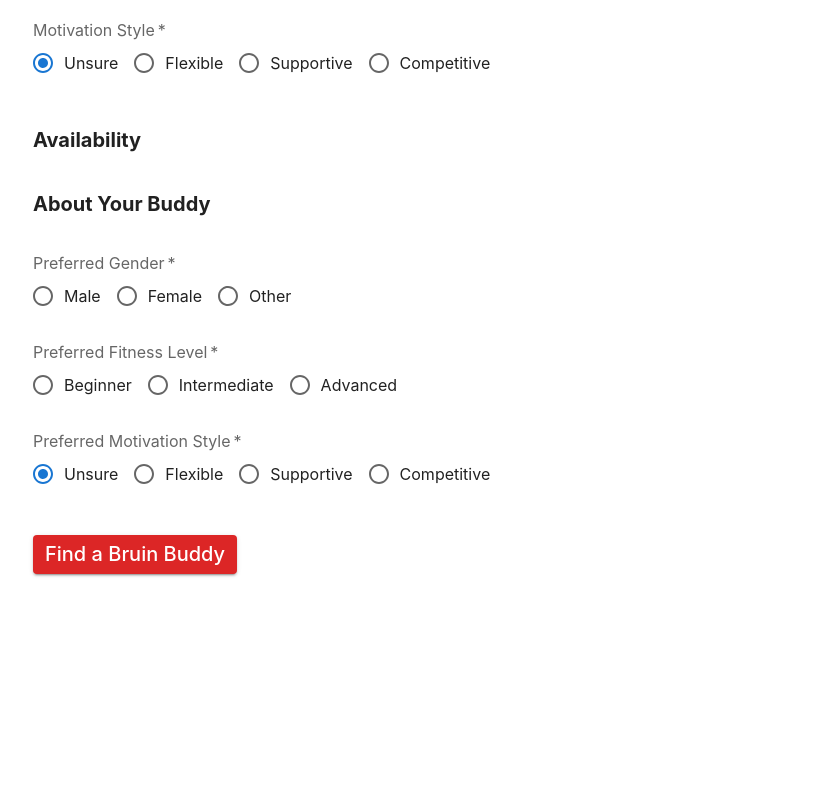
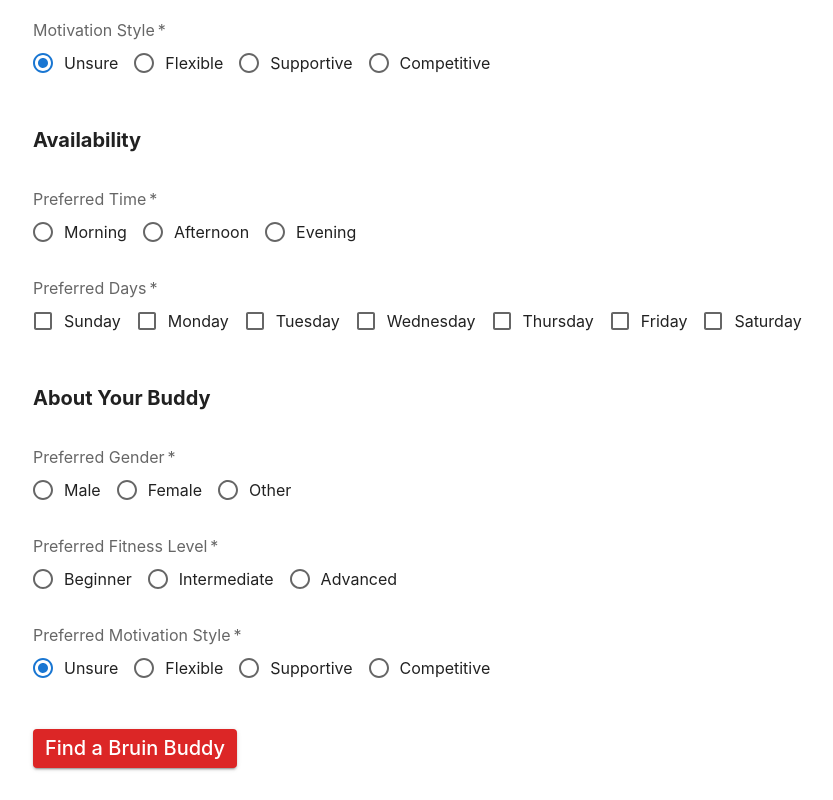
Before and after one commit to sveld03/cs35l_project, a React (Create React App) app in the folder healthyonthehill/: page /buddy in a window 1280 px wide. Shown: the part 1196-1996 px from the top of the page, without its empty margins (31-864 px from the left). Before the commit the page ends 1802 px from the top, so only its background shows below. Built offline with nearby package versions, Linux system fonts and the light colour scheme.

Commit message:
added availability

```diff
--- a/healthyonthehill/src/pages/BruinBuddy.js
+++ b/healthyonthehill/src/pages/BruinBuddy.js
@@ -10,6 +10,8 @@ import FormControl from '@mui/material/FormControl';
 import FormLabel from '@mui/material/FormLabel';
 import Container from '@mui/material/Container';
 import Button from '@mui/material/Button';
+import FormGroup from '@mui/material/FormGroup'
+import Checkbox from '@mui/material/Checkbox';
 
 const Section = ({ title, children }) => (
     <Box sx={{ mb: 4 }}>
@@ -99,8 +101,32 @@ const FitnessInfo = () => (
 
 const Availability = () => (
     <Section title="Availability">
+        <Box>
+            <FormControl margin="normal">
+                <FormLabel required>Preferred Time</FormLabel>
+                <RadioGroup row name="timeOfDay">
+                    <FormControlLabel value="Morning" control={<Radio />} label="Morning" />
+                    <FormControlLabel value="Afternoon" control={<Radio />} label="Afternoon" />
+                    <FormControlLabel value="Evening" control={<Radio />} label="Evening" />
+                </RadioGroup>
+            </FormControl>
+        </Box>
+        <Box>
+            <FormControl margin="normal">
+                <FormLabel required>Preferred Days</FormLabel>
+                <FormGroup row>
+                    <FormControlLabel control={<Checkbox />} label="Sunday" value="Sunday" />
+                    <FormControlLabel control={<Checkbox />} label="Monday" value="Monday" />
+                    <FormControlLabel control={<Checkbox />} label="Tuesday" value="Tuesday" />
+                    <FormControlLabel control={<Checkbox />} label="Wednesday" value="Wednesday" />
+                    <FormControlLabel control={<Checkbox />} label="Thursday" value="Thursday" />
+                    <FormControlLabel control={<Checkbox />} label="Friday" value="Friday" />
+                    <FormControlLabel control={<Checkbox />} label="Saturday" value="Saturday" />
+                </FormGroup>
+            </FormControl>
+        </Box>
+    </Section>
 
-    </Section>
 );
 
 const BuddyPreferences = () => (
```
